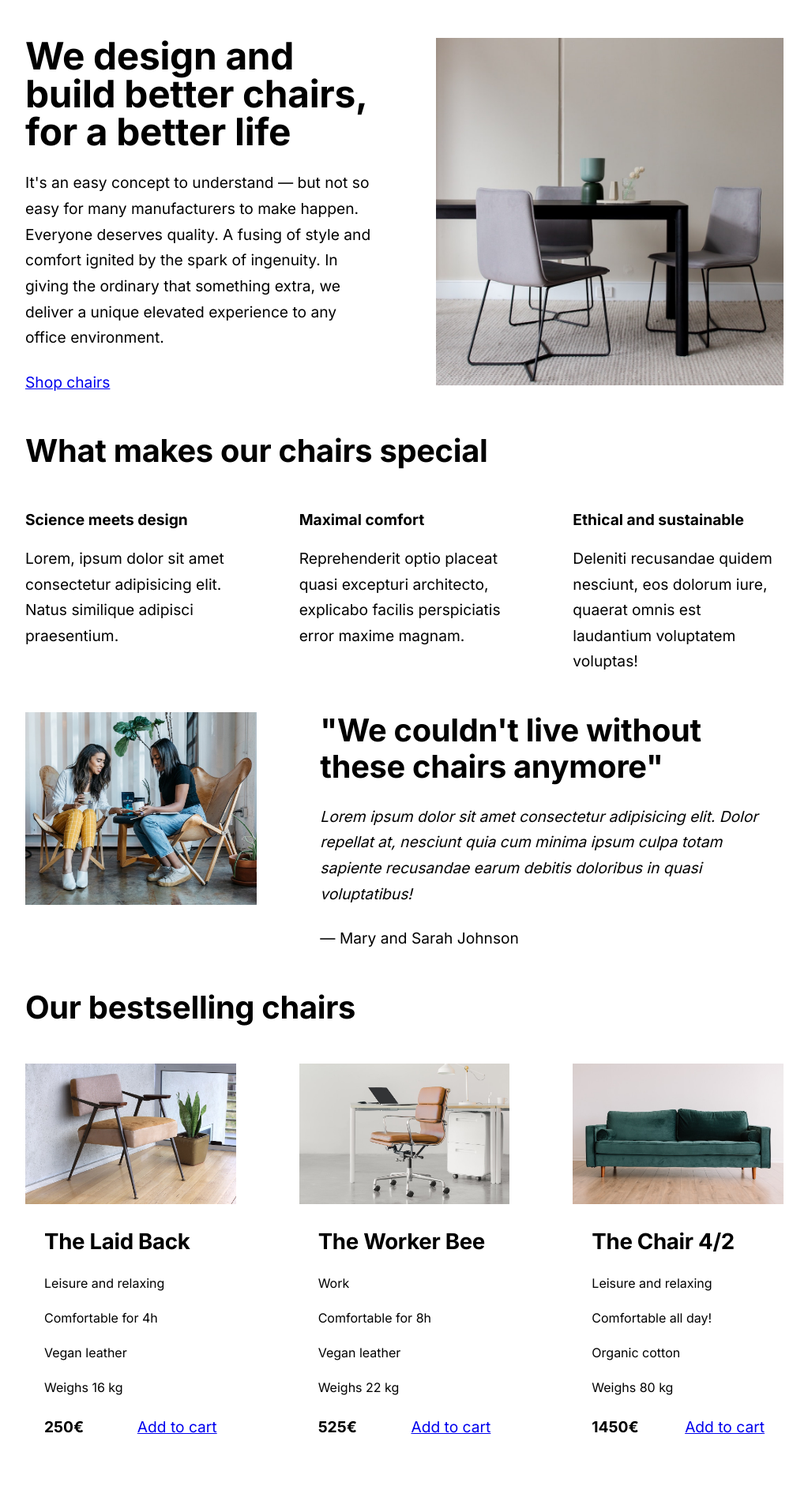
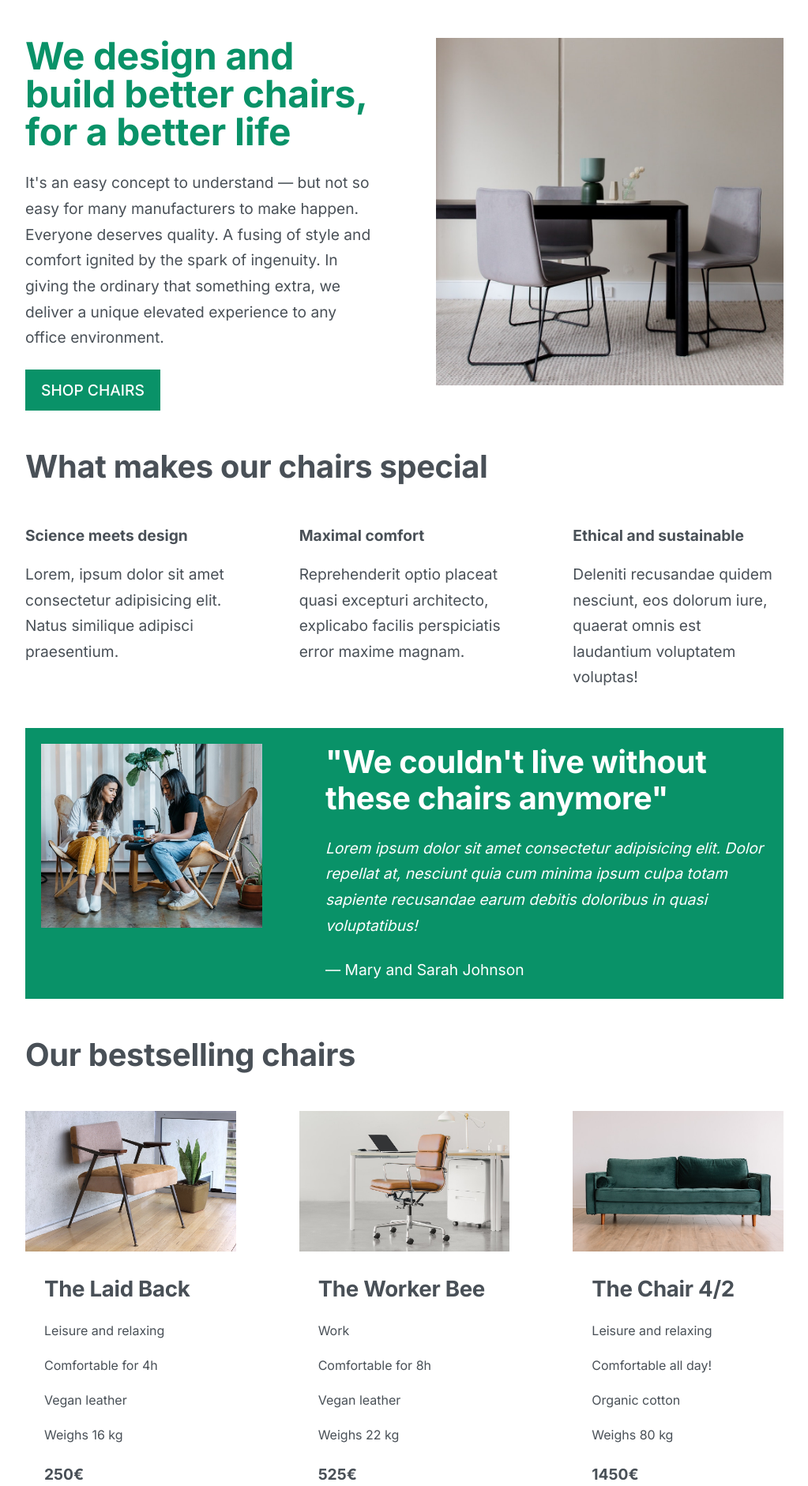
Before and after one commit to SaelKhlouf/chair-shop-landing-page, a React (Create React App) app: page / in a window 1280 px wide. Shown: the top 1882 px of the page at 79% size, without its empty margins (128-1151 px from the left). Built offline with nearby package versions, Linux system fonts and the light colour scheme.

Commit message:
handling colors

```diff
--- a/src/App.css
+++ b/src/App.css
@@ -39,6 +39,11 @@ body {
 
   /*letter spacing*/
   --fs-ls: -0.03rem;
+
+  /* colors */
+  --color-primary: #099268;
+  --color-grey: #495057;
+  --color-secondary: #1c6c54;
 }
 
 /* ------------------------ */
@@ -46,6 +51,8 @@ body {
 /* ------------------------ */
 body {
   font-family: "Inter", sans-serif;
+  color: var(--color-grey);
+  border-bottom: 1rem solid var(--color-primary);
 }
 
 .container {
@@ -111,6 +118,10 @@ p {
   margin-bottom: 2.4rem;
 }
 
+.header-intro {
+  color: var(--color-primary);
+}
+
 /* ------------------------ */
 /* COMPONENT STYLES */
 /* ------------------------ */
@@ -125,6 +136,9 @@ p {
 }
 
 .testimonial-section {
+  background-color: var(--color-primary);
+  padding: 2rem;
+  color: white;
 }
 
 .testimonial-box {
@@ -179,6 +193,34 @@ footer {
 }
 
 .btn {
+  display: inline-block;
+}
+
+.btn:link,
+.btn:visited {
+  line-height: var(--fs-6-lh);
+  background-color: #099268;
+  color: white;
+
+  text-decoration: none;
+  text-transform: uppercase;
+  font-weight: 500;
+}
+
+.btn:hover,
+.btn:active {
+  background-color: var(--color-secondary);
+}
+
+.btn--big {
   font-size: var(--fs-6);
-  line-height: var(--fs-6-lh);
+  padding: 1rem 2rem;
 }
+
+.btn--small {
+  font-size: var(--fs-7);
+  padding: 0.8rem 1.6rem;
+}
+
+.btn--cart {
+}
--- a/src/App.js
+++ b/src/App.js
@@ -37,7 +37,9 @@ function App() {
     <div className="container">
       <header>
         <div className="header-text-box">
-          <h1>We design and build better chairs, for a better life</h1>
+          <h1 className="header-intro">
+            We design and build better chairs, for a better life
+          </h1>
           <p className="header-text">
             It's an easy concept to understand — but not so easy for many
             manufacturers to make happen. Everyone deserves quality. A fusing of
--- a/src/Components/ChairComponent.js
+++ b/src/Components/ChairComponent.js
@@ -13,7 +13,9 @@ function ChairComponent({ name, id, features, price }) {
         </ul>
         <div className="chair-price">
           <strong>{price}€</strong>
-          <a href="#" className="btn btn--small">
+        </div>
+        <div>
+          <a href="#" className="btn btn--small btn--cart">
             Add to cart
           </a>
         </div>
```
